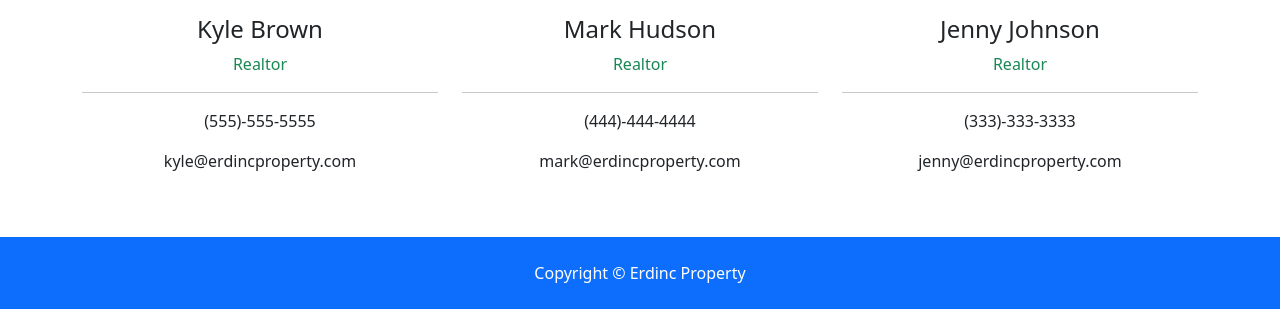
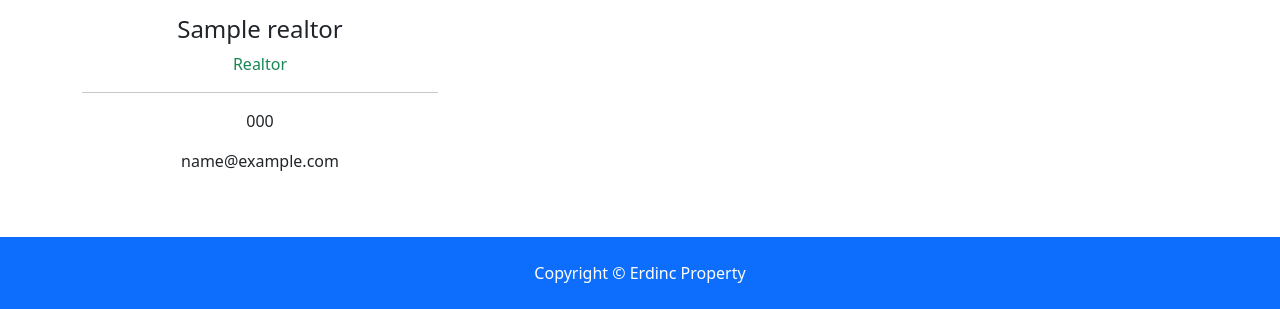
Before and after one commit to erdincmutlu/property, a Django app: page /about in a window 1280 px wide. Shown: the part 1812-2121 px from the top of the page. Run offline with Django 5.2, Linux system fonts and the light colour scheme; tables that the repository leaves empty hold one stand-in row (values such as "Sample post"); grey boxes marked "Sample" are stand-in pictures; some libraries are stand-ins or nearby versions.

Commit message:
About page gets dynamic content

```diff
--- a/pages/views.py
+++ b/pages/views.py
@@ -2,6 +2,7 @@ from django.shortcuts import render
 from django.http import HttpResponse
 
 from listings.models import Listing
+from realtors.models import Realtor
 
 
 def index(request):
@@ -11,4 +12,9 @@ def index(request):
 
 
 def about(request):
-    return render(request, "pages/about.html")
+    realtors = Realtor.objects.order_by("-hire_date")
+    mvp_realtors = Realtor.objects.all().filter(is_mvp=True)
+
+    context = {"realtors": realtors, "mvp_realtors": mvp_realtors}
+
+    return render(request, "pages/about.html", context)
--- a/templates/pages/about.html
+++ b/templates/pages/about.html
@@ -41,16 +41,20 @@
             commodi id libero eveniet harum perferendis laborum molestias quia.</p>
         </div>
         <div class="col-md-4">
+          {% if mvp_realtors %}
+            {% for realtor in mvp_realtors %}
               <div class="card">
-            <img class="card-img-top" src="assets/img/realtors/kyle.jpg" alt="Seller of the month">
+                <img class="card-img-top" src="{{ realtor.photo.url }}" alt="Seller of the month">
                 <div class="card-body">
                   <h5 class="card-title">Seller Of The Month</h5>
-              <h6 class="text-secondary">Kyle Brown</h6>
-              <p class="card-text">Lorem ipsum dolor sit amet consectetur adipisicing elit. Omnis nesciunt amet, illo itaque similique repellat.
-                content.
+                  <h6 class="text-secondary">{{ realtor.name }}</h6>
+                  <p class="card-text">{{ realtor.description }}
                   </p>
                 </div>
               </div>
+            {% endfor %}
+          {% endif %}
+
         </div>
       </div>
     </div>
@@ -69,39 +73,25 @@
     <div class="container">
       <h2 class="text-center">Our Team</h2>
       <div class="row text-center">
+        {% if realtors %}
+          {% for realtor in realtors %}
             <div class="col-md-4">
-          <img src="assets/img/realtors/kyle.jpg" alt="" class="rounded-circle mb-3">
-          <h4>Kyle Brown</h4>
+              <img src="{{ realtor.photo.url }}" alt="" class="rounded-circle mb-3">
+              <h4>{{ realtor.name }}</h4>
               <p class="text-success">
                 <i class="fas fa-award text-success mb-3"></i> Realtor</p>
               <hr>
               <p>
-            <i class="fas fa-phone"></i> (555)-555-5555</p>
+                <i class="fas fa-phone"></i> {{ realtor.phone }}</p>
               <p>
-            <i class="fas fa-envelope-open"></i> kyle@erdincproperty.com</p>
+                <i class="fas fa-envelope-open"></i> {{ realtor.email }}</p>
             </div>
-
-        <div class="col-md-4">
-          <img src="assets/img/realtors/mark.jpg" alt="" class="rounded-circle mb-3">
-          <h4>Mark Hudson</h4>
-          <p class="text-success">Realtor</p>
-          <hr>
-          <p>
-            <i class="fas fa-phone"></i> (444)-444-4444</p>
-          <p>
-            <i class="fas fa-envelope-open"></i> mark@erdincproperty.com</p>
+          {% endfor %}
+        {% else %}
+          <div class="col-md-12">
+            <p>No Realtors Available</p>
           </div>
-
-        <div class="col-md-4">
-          <img src="assets/img/realtors/jenny.jpg" alt="" class="rounded-circle mb-3">
-          <h4>Jenny Johnson</h4>
-          <p class="text-success">Realtor</p>
-          <hr>
-          <p>
-            <i class="fas fa-phone"></i> (333)-333-3333</p>
-          <p>
-            <i class="fas fa-envelope-open"></i> jenny@erdincproperty.com</p>
-        </div>
+        {% endif %}
       </div>
     </div>
   </section>
```
Lines whose indentation alone changed are shown as unchanged.
